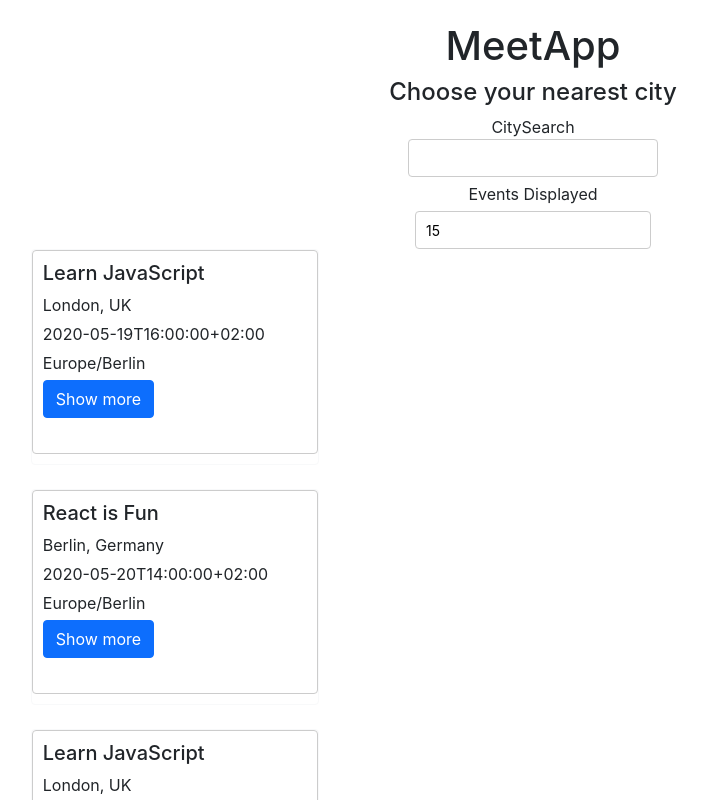
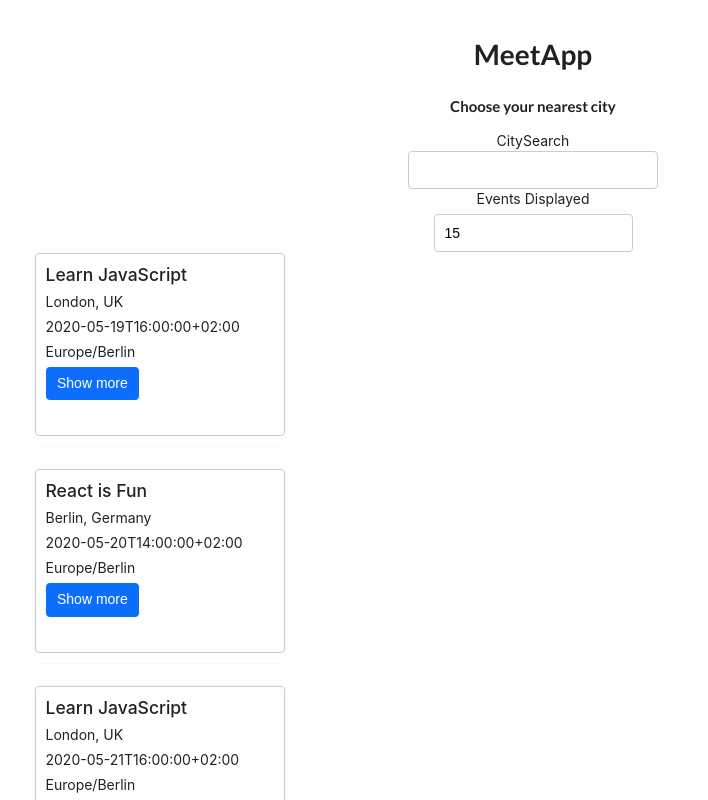
Before and after one commit to lausellv/CFmeetApp, a React (Create React App) app: page / in a window 1280 px wide. Shown: the top 800 px of the page, without its empty margins (107-815 px from the left). Built offline with nearby package versions, Linux system fonts and the light colour scheme.

Commit message:
semantic ui css

```diff
--- a/public/index.html
+++ b/public/index.html
@@ -17,6 +17,11 @@
   href="https://cdn.jsdelivr.net/npm/bootstrap@5.1.0/dist/css/bootstrap.min.css"
   integrity="sha384-KyZXEAg3QhqLMpG8r+8fhAXLRk2vvoC2f3B09zVXn8CA5QIVfZOJ3BCsw2P0p/We"
   crossorigin="anonymous"
+/>
+<link
+rel="stylesheet"
+href="https://cdnjs.cloudflare.com/ajax/libs/semantic-ui/2.4.1/semantic.min.css"
+
 />
     <!--
       Notice the use of %PUBLIC_URL% in the tags above.
--- a/src/App.js
+++ b/src/App.js
@@ -1,11 +1,10 @@
 import React, { Component } from "react";
 import EventList from "./EventList";
 import "./App.css";
-// import "./EventList";
 import { getEvents, extractLocations } from "./api";
 
-import Container from "react-bootstrap/Container";
-import Row from "react-bootstrap/Row";
+
+
 
 import CitySearch from "./CitySearch";
 import NumberOfEvents from "./NumberOfEvents";
@@ -45,8 +44,8 @@ export default class App extends Component {
 
   render() {
     return (
-      <Container>
-        <div className="App">
+
+        <div  className="App ui container" style={{marginTop: "10px"}}>
           <h1>MeetApp</h1>
           <h4>Choose your nearest city</h4>
 
@@ -55,11 +54,11 @@ export default class App extends Component {
             updateEvents={this.updateEvents}
             numberOfEvents={this.state.numberOfEvents}
           />
-          <Row>
+
             <EventList events={this.state.events} />
-            </Row>
+
         </div>
-      </Container>
+
     );
   }
 }
--- a/src/EventList.js
+++ b/src/EventList.js
@@ -1,24 +1,23 @@
 import React from "react";
 import Event from "./Event";
-import Col from "react-bootstrap/Col";
-import Row from "react-bootstrap/Row";
+
 
 export default class EventList extends React.Component {
   render() {
     const { events } = this.props;
     return (
-      <Row>
+
           <ul className="EventList">
             {events.map(event => (
-              <Col md={8}>
+
               <li key={event.id}>
                 <Event event={event} />
               </li>
-              </Col>
+
             ))}
           </ul>
 
-      </Row>
+
     );
   }
 }
```
